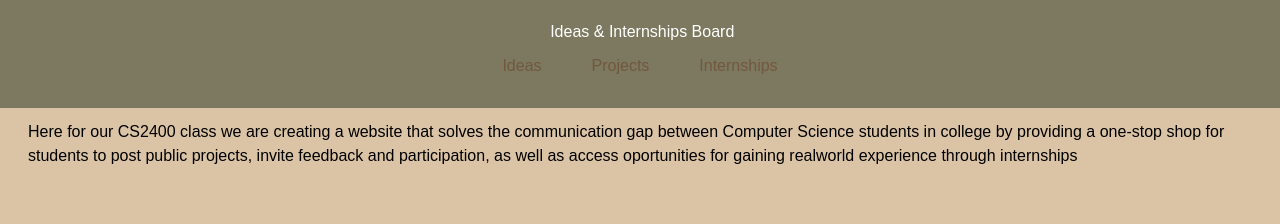
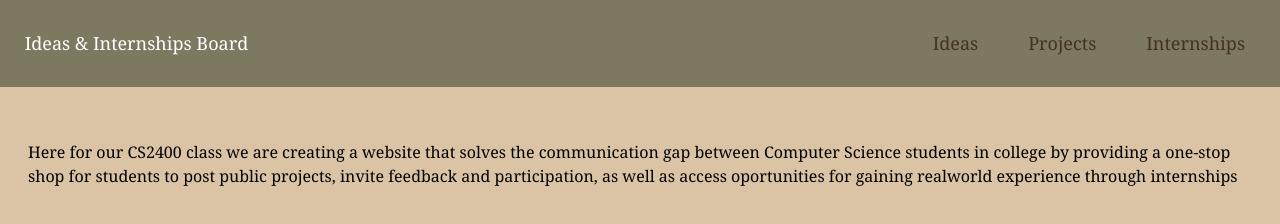
Before and after one commit to delaneyhickey24/WebScienceAndTechSemLongProject, a website: page index.html in a window 1280 px wide. Drawn offline with Linux system fonts and the light colour scheme.

Commit message:
finished styling the basic header

```diff
--- a/stylepage.css
+++ b/stylepage.css
@@ -1,11 +1,11 @@
 body {
-    font-family: Arial, sans-serif;
+    font-family: Georgia, Cambria, "Times New Roman", Times, serif;
     font-size: 16px;
     line-height: 1.5;
     background-color: #DBC4A5
 }
 header{
-    background-color: #7C7960;
+    background-color: #7c7960;
     color: #FFFFFF;
     position: absolute;
     top: 0px;
@@ -14,21 +14,21 @@ header{
     padding: 20px;
     display: flex;
     box-sizing: border-box;
+    font-size: 18px;
 }
 .nav{
     display: flex;
-    justify-content: space-evenly;
+    justify-content: space-between;
     align-items: center;
     width: 100%;
-    flex-direction: column;
-
 }
 .nav-links{
     display: flex;
     gap: 20px;
 }
 .nav-links a{
-    color: #72583E;
+    color: #443223;
+
     text-decoration: none;
     padding: 10px 15px;
 }
@@ -38,6 +38,6 @@ header{
 }
 section{
     flex: 1;
-    margin-top: 120px;
+    margin-top: 140px;
     padding: 0px 20px;
 }
```
